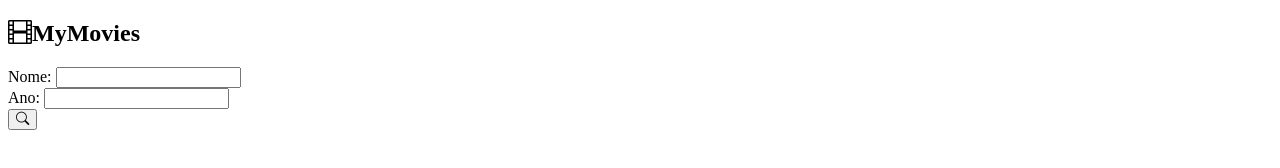
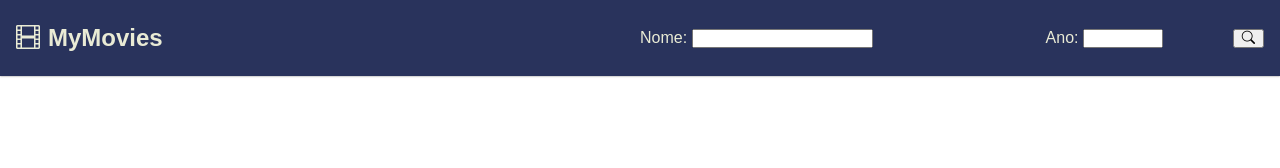
Before and after one commit to bdancost/My_Movies, a plain HTML site: page index.htm in a window 1280 px wide. Drawn offline with nearby package versions, Linux system fonts and the light colour scheme.

Commit message:
Editando CSS

```diff
--- a/index.htm
+++ b/index.htm
@@ -13,15 +13,17 @@
   <body>
     <header>
       <h2><i class="bi bi-film"></i>MyMovies</h2>
-      <div class="input-wrapper">
+      <section id="search-container">
+        <div class="input-wrapper movie-name-wrapper">
           <label for="movie-name">Nome:</label>
           <input type="text" id="movie-name" />
         </div>
-      <div class="input-wrapper">
+        <div class="input-wrapper movie-year-wrapper">
           <label for="movie-year">Ano:</label>
           <input type="text" id="movie-year" />
         </div>
-      <button><i class="bi bi-search"></i></button>
+        <button id="search-button"><i class="bi bi-search"></i></button>
+      </section>
     </header>
     <main></main>
   </body>
--- a/style.css
+++ b/style.css
@@ -5,3 +5,46 @@
   --secondary-color: #774936;
   --light-secondary: #c08972;
 }
+
+* {
+  box-sizing: border-box;
+  margin: 0;
+  padding: 0;
+  font-family: Arial, Helvetica, sans-serif;
+}
+
+header {
+  display: flex;
+  justify-content: space-between;
+  align-items: center;
+  padding: 1.5rem 1rem;
+  background-color: var(--primary-color);
+  color: var(--lightest-color);
+  box-shadow: 0 0 2px 0 rgba(0, 0, 0, 0.5);
+}
+
+#search-container {
+  display: flex;
+  align-items: center;
+  width: 50%;
+}
+
+header > h2 > i {
+  margin-right: 0.5rem;
+}
+
+.movie-name-wrapper {
+  width: 65%;
+}
+
+.movie-year-wrapper {
+  width: 30%;
+}
+
+#search-button {
+  width: 5%;
+}
+
+.movie-year-wrapper > input {
+  max-width: 5rem;
+}
```
Lines whose indentation alone changed are shown as unchanged.
